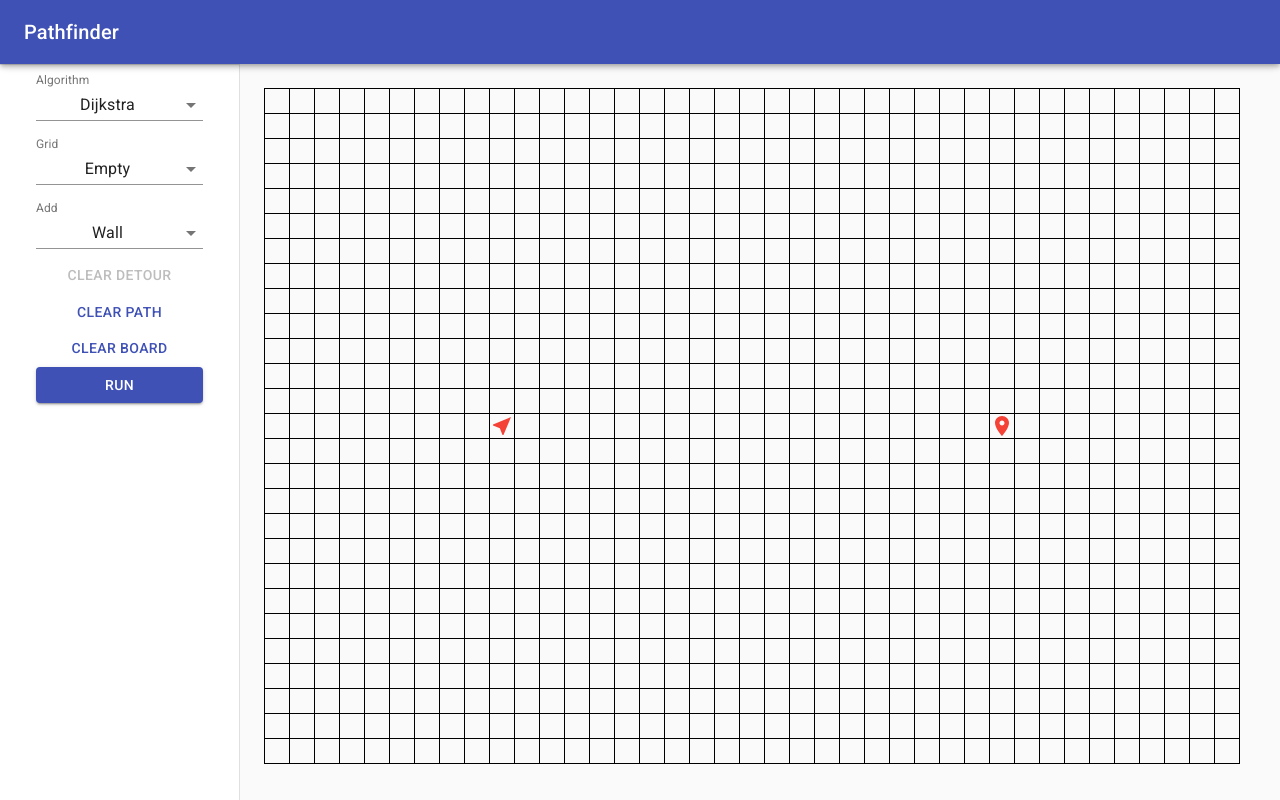
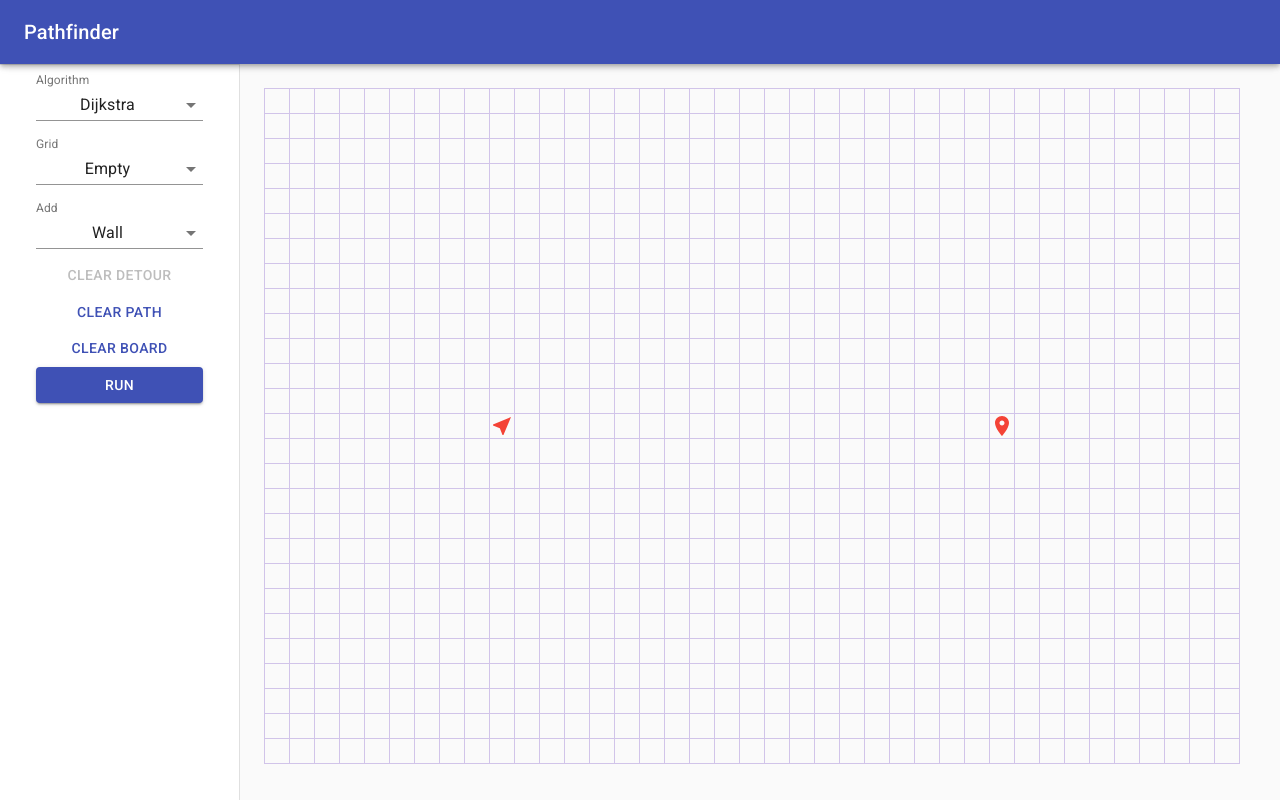
Before and after one commit to darragh3277/pathfinder, a React (Create React App) app: page / in a window 1280 px wide. Built offline with nearby package versions, Linux system fonts and the light colour scheme.

Commit message:
change grid colour

```diff
--- a/src/components/node/Node.js
+++ b/src/components/node/Node.js
@@ -5,7 +5,7 @@ import "./Node.css";
 
 const useStyles = makeStyles(() => ({
   node: {
-    border: "1px solid black",
+    border: "1px solid #d1c4e9",
     padding: "0",
   },
 }));
```
